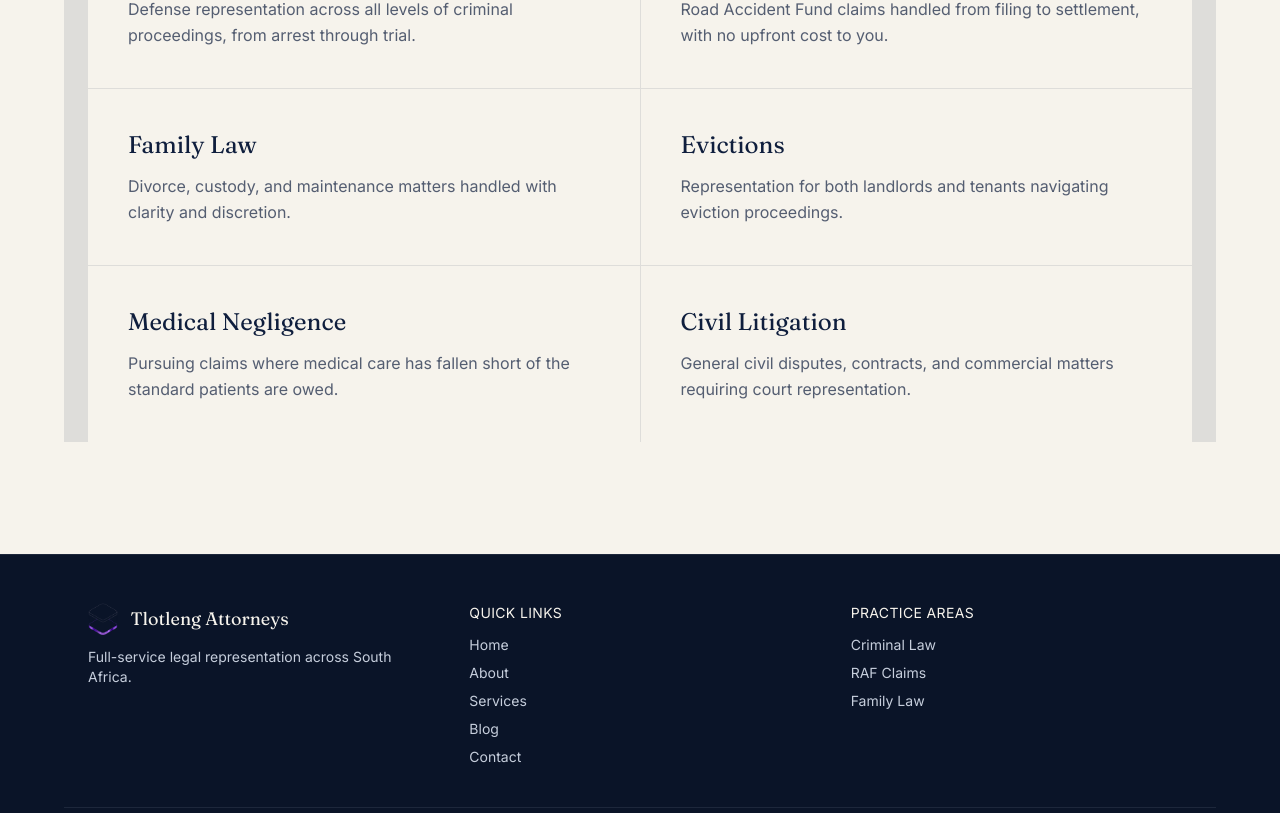
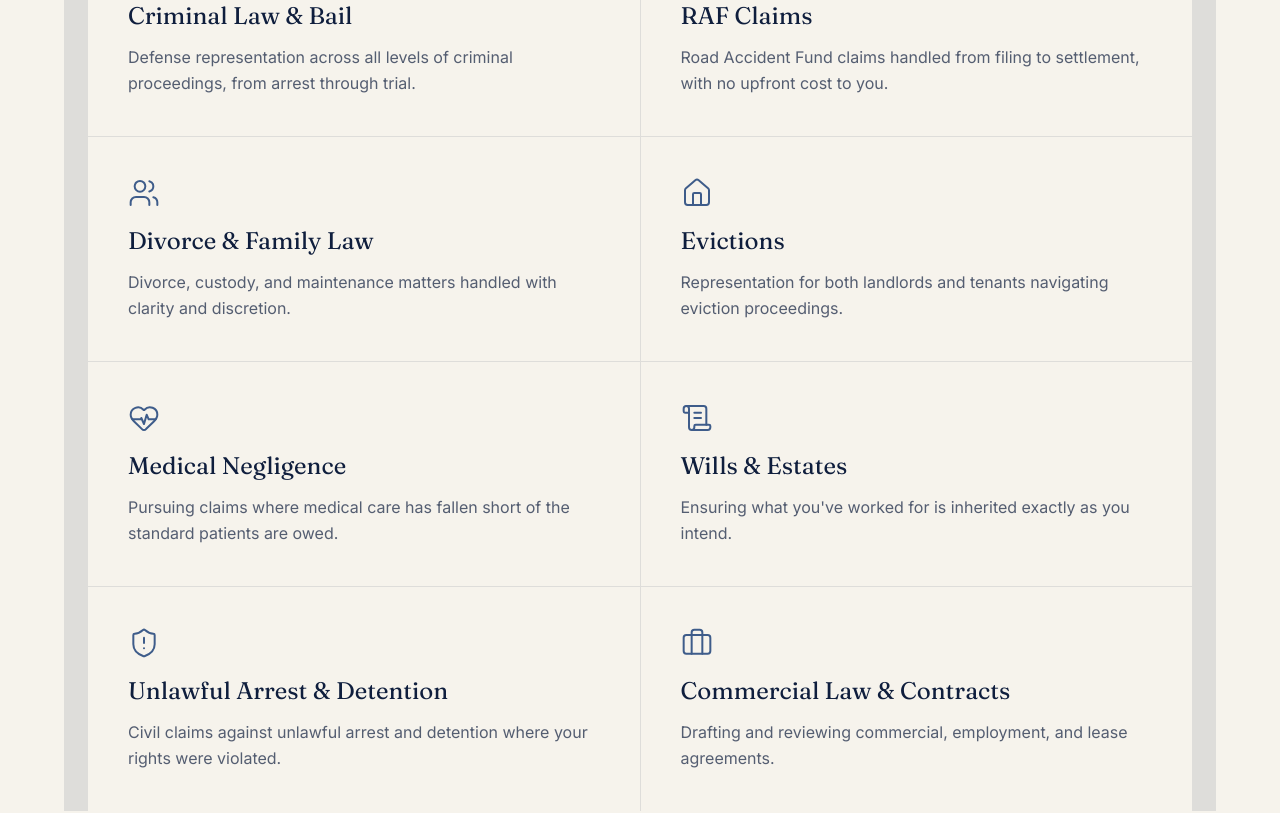
Before and after one commit to galaletsangmodise/TlotlengLaw, a React (Vite) app: page /services in a window 1280 px wide. Shown: the part 580-1393 px from the top of the page. Built offline with nearby package versions, Linux system fonts and the light colour scheme.

Commit message:
Add framer-motion and lenis dependencies to enhance UI animations

```diff
--- a/package.json
+++ b/package.json
@@ -13,6 +13,9 @@
     "@fontsource/fraunces": "^5.2.9",
     "@fontsource/inter": "^5.2.8",
     "@tailwindcss/vite": "^4.3.2",
+    "framer-motion": "^12.42.2",
+    "lenis": "^1.3.25",
+    "lucide-react": "^1.25.0",
     "react": "^19.2.7",
     "react-dom": "^19.2.7",
     "react-router-dom": "^7.18.1",
--- a/src/components/Hero.jsx
+++ b/src/components/Hero.jsx
@@ -1,5 +1,6 @@
 import { Link } from 'react-router-dom'
 import { motion } from 'framer-motion'
+import ImagePlaceholder from './ImagePlaceholder'
 
 const container = {
   hidden: {},
@@ -25,12 +26,8 @@ export default function Hero() {
         }}
       />
 
-      <motion.div
-        variants={container}
-        initial="hidden"
-        animate="show"
-        className="relative max-w-6xl mx-auto px-6 py-28 md:py-36"
-      >
+      <div className="relative max-w-6xl mx-auto px-6 py-28 md:py-36 grid md:grid-cols-2 gap-16 items-center">
+        <motion.div variants={container} initial="hidden" animate="show">
           <motion.p
             variants={item}
             className="font-body text-accent-light text-sm tracking-widest uppercase mb-6"
@@ -39,7 +36,7 @@ export default function Hero() {
           </motion.p>
           <motion.h1
             variants={item}
-          className="font-display text-5xl md:text-6xl leading-tight max-w-3xl"
+            className="font-display text-5xl md:text-6xl leading-tight"
           >
             Justice, argued with precision.
           </motion.h1>
@@ -66,6 +63,18 @@ export default function Hero() {
             </Link>
           </motion.div>
         </motion.div>
+
+        <motion.div
+          initial={{ opacity: 0, x: 24 }}
+          animate={{ opacity: 1, x: 0 }}
+          transition={{ duration: 0.7, ease: 'easeOut', delay: 0.2 }}
+        >
+          <ImagePlaceholder
+            label="Hero image — swap in your photo (see ImagePlaceholder.jsx for the two-line change)"
+            className="aspect-[4/5] w-full"
+          />
+        </motion.div>
+      </div>
     </section>
   )
 }
--- /dev/null
+++ b/src/components/Image.jsx
@@ -0,0 +1,21 @@
+import { ImagePlus } from 'lucide-react'
+
+/**
+
+ *
+ *   import myPhoto from '../assets/images/my-photo.jpg'
+ *   ...
+ *   <img src={myPhoto} alt="Describe the image" className="w-full h-full object-cover" />
+ *
+ * ...in place of <ImagePlaceholder label="..." />
+ */
+export default function ImagePlaceholder({ label = 'Add image here', className = '' }) {
+  return (
+    <div
+      className={`flex flex-col items-center justify-center gap-3 border-2 border-dashed border-mist/40 bg-navy-light/40 text-mist ${className}`}
+    >
+      <ImagePlus size={32} strokeWidth={1.5} aria-hidden="true" />
+      <p className="font-body text-sm text-center px-6">{label}</p>
+    </div>
+  )
+}
--- a/src/components/Services.jsx
+++ b/src/components/Services.jsx
@@ -1,5 +1,10 @@
 import { motion } from 'framer-motion'
+import {
+  Scale, Car, Users, Home, HeartPulse, ScrollText, ShieldAlert, Briefcase,
+} from 'lucide-react'
 import { services } from '../data/services'
+
+const icons = { Scale, Car, Users, Home, HeartPulse, ScrollText, ShieldAlert, Briefcase }
 
 const container = {
   hidden: {},
@@ -28,7 +33,9 @@ export default function Services() {
           viewport={{ once: true, amount: 0.15 }}
           className="grid md:grid-cols-3 gap-px bg-mist/10"
         >
-          {services.map((service) => (
+          {services.map((service) => {
+            const Icon = icons[service.icon]
+            return (
               <motion.a
                 key={service.slug}
                 href={`/services#${service.slug}`}
@@ -37,6 +44,14 @@ export default function Services() {
                 transition={{ duration: 0.2 }}
                 className="bg-navy p-8 block hover:bg-navy-light focus-visible:outline-none focus-visible:ring-2 focus-visible:ring-accent-light"
               >
+                {Icon && (
+                  <Icon
+                    className="text-accent-light mb-4"
+                    size={28}
+                    strokeWidth={1.5}
+                    aria-hidden="true"
+                  />
+                )}
                 <h3 className="font-display text-xl text-ivory mb-3">
                   {service.title}
                 </h3>
@@ -44,7 +59,8 @@ export default function Services() {
                   {service.description}
                 </p>
               </motion.a>
-          ))}
+            )
+          })}
         </motion.div>
       </div>
     </section>
--- a/src/data/services.js
+++ b/src/data/services.js
@@ -1,26 +1,50 @@
 export const services = [
   {
-    title: "Criminal Law",
+    slug: "criminal-law",
+    title: "Criminal Law & Bail",
     description: "Defense representation across all levels of criminal proceedings, from arrest through trial.",
+    icon: "Scale",
   },
   {
+    slug: "raf-claims",
     title: "RAF Claims",
     description: "Road Accident Fund claims handled from filing to settlement, with no upfront cost to you.",
+    icon: "Car",
   },
   {
-    title: "Family Law",
+    slug: "family-law",
+    title: "Divorce & Family Law",
     description: "Divorce, custody, and maintenance matters handled with clarity and discretion.",
+    icon: "Users",
   },
   {
+    slug: "evictions",
     title: "Evictions",
     description: "Representation for both landlords and tenants navigating eviction proceedings.",
+    icon: "Home",
   },
   {
+    slug: "medical-negligence",
     title: "Medical Negligence",
     description: "Pursuing claims where medical care has fallen short of the standard patients are owed.",
+    icon: "HeartPulse",
   },
   {
-    title: "Civil Litigation",
-    description: "General civil disputes, contracts, and commercial matters requiring court representation.",
+    slug: "wills-estates",
+    title: "Wills & Estates",
+    description: "Ensuring what you've worked for is inherited exactly as you intend.",
+    icon: "ScrollText",
+  },
+  {
+    slug: "unlawful-arrest",
+    title: "Unlawful Arrest & Detention",
+    description: "Civil claims against unlawful arrest and detention where your rights were violated.",
+    icon: "ShieldAlert",
+  },
+  {
+    slug: "commercial-law",
+    title: "Commercial Law & Contracts",
+    description: "Drafting and reviewing commercial, employment, and lease agreements.",
+    icon: "Briefcase",
   },
 ]
--- a/src/index.css
+++ b/src/index.css
@@ -1,7 +1,7 @@
 @import "tailwindcss";
 
 @theme {
-  /* Primary dark surfaces */
+  /* Primary dark surfaces  */
   --color-navy: #0F1E3D;
   --color-navy-deep: #0A1428;
   --color-navy-light: #1A2E56;
@@ -12,7 +12,7 @@
   /* Cool blue-grey  */
   --color-mist: #C6CEDC;
 
-  /* Accent */
+  /* Accent  */
   --color-accent: #3E5C8A;
   --color-accent-light: #7B9BC9;
 
--- a/src/pages/About.jsx
+++ b/src/pages/About.jsx
@@ -1,4 +1,5 @@
 import { motion } from 'framer-motion'
+import ImagePlaceholder from '../components/ImagePlaceholder'
 
 export default function About() {
   return (
@@ -25,12 +26,12 @@ export default function About() {
       </section>
 
       <section className="py-20 md:py-28">
+        <div className="max-w-6xl mx-auto px-6 grid md:grid-cols-2 gap-16 items-center">
           <motion.div
-          initial={{ opacity: 0, y: 16 }}
-          whileInView={{ opacity: 1, y: 0 }}
+            initial={{ opacity: 0, x: -24 }}
+            whileInView={{ opacity: 1, x: 0 }}
             viewport={{ once: true, amount: 0.3 }}
             transition={{ duration: 0.6 }}
-          className="max-w-3xl mx-auto px-6"
           >
             <p className="font-body text-navy/80 leading-relaxed mb-6 text-lg">
               Tshepo built his career at Maponya Attorneys before founding his
@@ -50,6 +51,19 @@ export default function About() {
               law, civil litigation, and more.
             </p>
           </motion.div>
+
+          <motion.div
+            initial={{ opacity: 0, x: 24 }}
+            whileInView={{ opacity: 1, x: 0 }}
+            viewport={{ once: true, amount: 0.3 }}
+            transition={{ duration: 0.6, delay: 0.1 }}
+          >
+            <ImagePlaceholder
+              label="About page image — office, team, or a second attorney photo (see ImagePlaceholder.jsx)"
+              className="aspect-[4/5] w-full"
+            />
+          </motion.div>
+        </div>
       </section>
     </div>
   )
--- a/src/pages/Services.jsx
+++ b/src/pages/Services.jsx
@@ -1,7 +1,12 @@
 import { useEffect } from 'react'
 import { useLocation } from 'react-router-dom'
 import { motion } from 'framer-motion'
+import {
+  Scale, Car, Users, Home, HeartPulse, ScrollText, ShieldAlert, Briefcase,
+} from 'lucide-react'
 import { services } from '../data/services'
+
+const icons = { Scale, Car, Users, Home, HeartPulse, ScrollText, ShieldAlert, Briefcase }
 
 const container = {
   hidden: {},
@@ -20,7 +25,6 @@ export default function Services() {
     if (!location.hash) return
     const el = document.getElementById(location.hash.slice(1))
     if (el) {
-      // small delay lets the page finish its entrance transition first
       const t = setTimeout(() => el.scrollIntoView({ behavior: 'smooth', block: 'start' }), 150)
       return () => clearTimeout(t)
     }
@@ -57,13 +61,23 @@ export default function Services() {
           viewport={{ once: true, amount: 0.1 }}
           className="max-w-6xl mx-auto px-6 grid md:grid-cols-2 gap-px bg-navy/10"
         >
-          {services.map((service) => (
+          {services.map((service) => {
+            const Icon = icons[service.icon]
+            return (
               <motion.div
                 key={service.slug}
                 id={service.slug}
                 variants={item}
                 className="bg-ivory p-10 scroll-mt-24"
               >
+                {Icon && (
+                  <Icon
+                    className="text-accent mb-4"
+                    size={32}
+                    strokeWidth={1.5}
+                    aria-hidden="true"
+                  />
+                )}
                 <h2 className="font-display text-2xl text-navy mb-3">
                   {service.title}
                 </h2>
@@ -71,7 +85,8 @@ export default function Services() {
                   {service.description}
                 </p>
               </motion.div>
-          ))}
+            )
+          })}
         </motion.div>
       </section>
     </div>
```
Also changed, not shown: 1 other file (tests, documents, lock files or other folders). Lines whose indentation alone changed are shown as unchanged.
